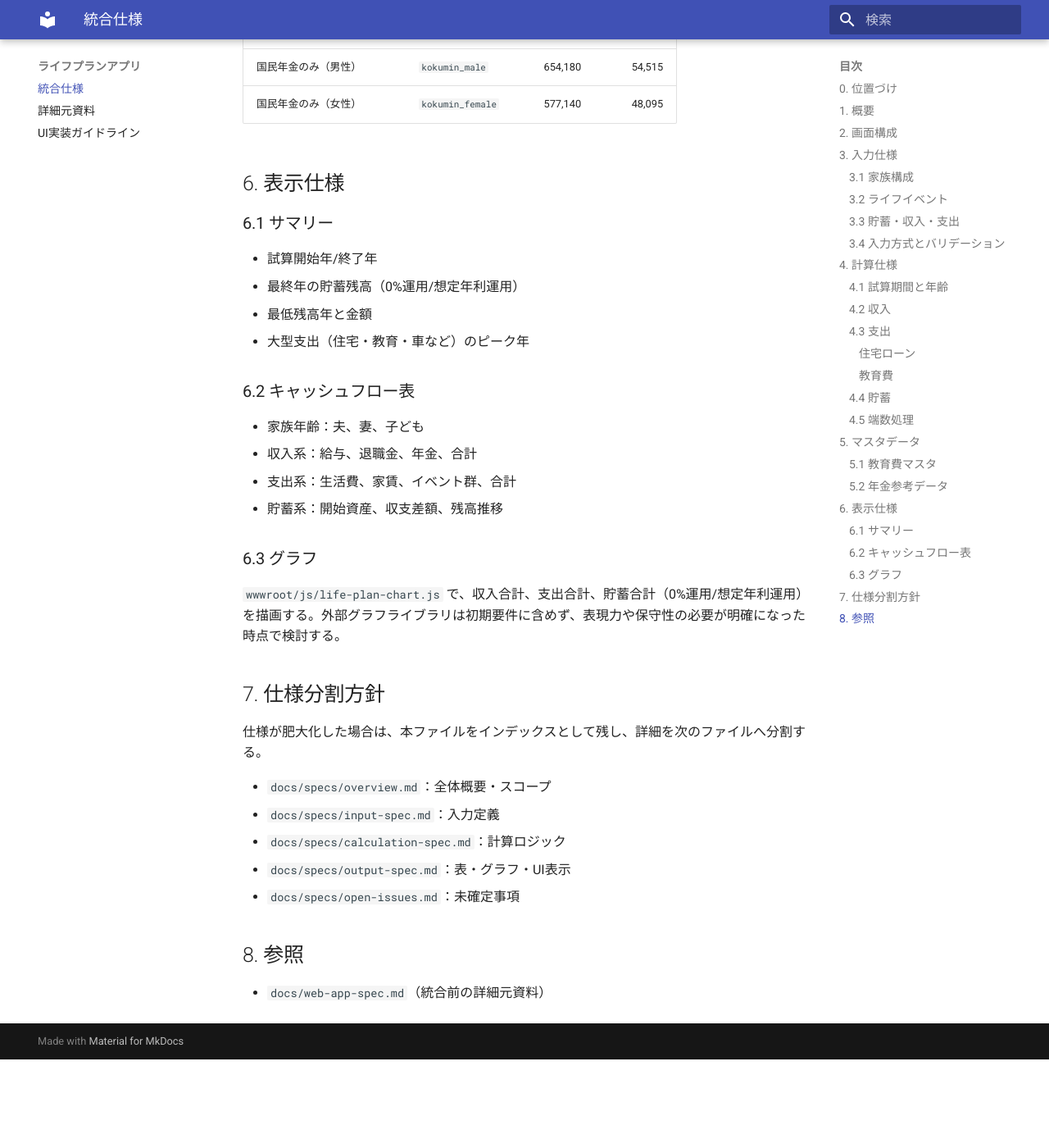
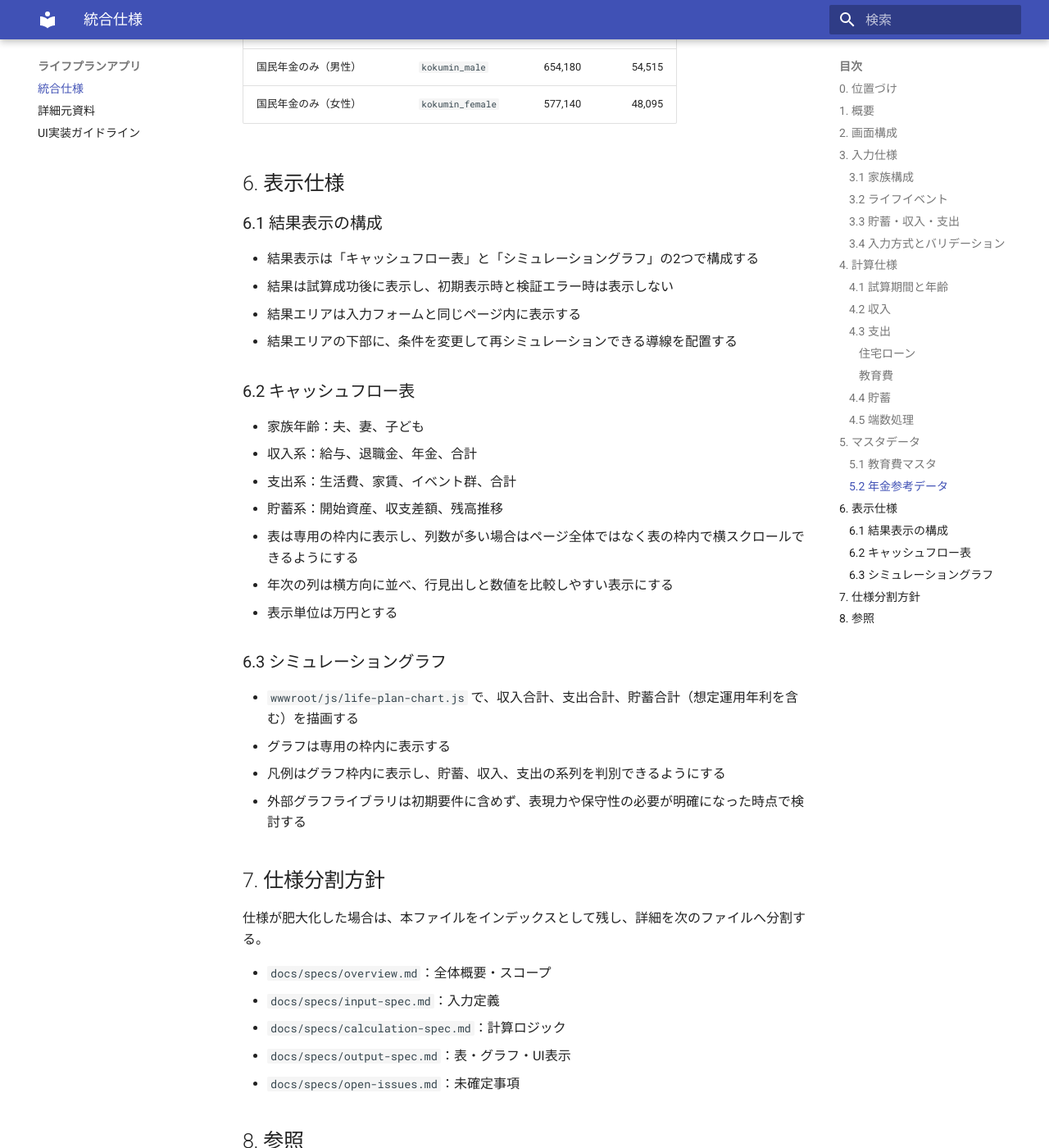
Before and after one commit to Kinagaki-525/LifePlan, an MkDocs documentation site: the page built from docs/index.md, in a window 1280 px wide and 1400 px high, scrolled down 4904 px. Shown: the whole window at 82% size. Built offline with MkDocs 1.6.1 and Material for MkDocs 9.7.7, drawn with Linux system fonts in a browser that asks for light colours; before the commit the page ends 6196 px from its top, so only the background shows below that; some of the changed text lies outside the part shown.

Commit message:
今後の仕様書を変更

```diff
--- a/docs/index.md
+++ b/docs/index.md
@@ -11,7 +11,7 @@
 - 対象：`Home/Index` の TOP ページと `LifePlan/Index` のシミュレーター画面
 - 利用前提：夫婦での利用。単身利用は対象外
 - 単位：入力は万円、内部計算は円、表示は万円
-- 出力：サマリー、年次キャッシュフロー表、貯蓄推移グラフ
+- 出力：キャッシュフロー表、シミュレーショングラフ
 - 期間：現在年から夫・妻の両方が100歳に到達する年まで
 - 対象外：保存、共有URL、PDF出力、メール登録、課金
 
@@ -19,7 +19,7 @@
 
 ## 2. 画面構成
 
-TOP ページにはライフプランシミュレーターへの遷移ボタンを表示する。シミュレーター画面では、入力エリアを家族構成、ライフイベント、収入、貯蓄、支出、シミュレーション実行ボタンの順で表示する。結果エリアは初期表示時にプレースホルダーを表示し、試算後にサマリー、年次キャッシュフロー表、貯蓄推移グラフの順で表示する。
+TOP ページにはライフプランシミュレーターへの遷移ボタンを表示する。シミュレーター画面では、入力エリアを家族構成、ライフイベント、収入、貯蓄、支出、シミュレーション実行ボタンの順で表示する。試算後は入力エリアの下に、キャッシュフロー表、シミュレーショングラフの順で結果を表示する。
 
 ## 3. 入力仕様
 
@@ -152,12 +152,12 @@ TOP ページにはライフプランシミュレーターへの遷移ボタン
 
 ## 6. 表示仕様
 
-### 6.1 サマリー
+### 6.1 結果表示の構成
 
-- 試算開始年/終了年
-- 最終年の貯蓄残高（0%運用/想定年利運用）
-- 最低残高年と金額
-- 大型支出（住宅・教育・車など）のピーク年
+- 結果表示は「キャッシュフロー表」と「シミュレーショングラフ」の2つで構成する
+- 結果は試算成功後に表示し、初期表示時と検証エラー時は表示しない
+- 結果エリアは入力フォームと同じページ内に表示する
+- 結果エリアの下部に、条件を変更して再シミュレーションできる導線を配置する
 
 ### 6.2 キャッシュフロー表
 
@@ -165,10 +165,16 @@ TOP ページにはライフプランシミュレーターへの遷移ボタン
 - 収入系：給与、退職金、年金、合計
 - 支出系：生活費、家賃、イベント群、合計
 - 貯蓄系：開始資産、収支差額、残高推移
+- 表は専用の枠内に表示し、列数が多い場合はページ全体ではなく表の枠内で横スクロールできるようにする
+- 年次の列は横方向に並べ、行見出しと数値を比較しやすい表示にする
+- 表示単位は万円とする
 
-### 6.3 グラフ
+### 6.3 シミュレーショングラフ
 
-`wwwroot/js/life-plan-chart.js` で、収入合計、支出合計、貯蓄合計（0%運用/想定年利運用）を描画する。外部グラフライブラリは初期要件に含めず、表現力や保守性の必要が明確になった時点で検討する。
+- `wwwroot/js/life-plan-chart.js` で、収入合計、支出合計、貯蓄合計（想定運用年利を含む）を描画する
+- グラフは専用の枠内に表示する
+- 凡例はグラフ枠内に表示し、貯蓄、収入、支出の系列を判別できるようにする
+- 外部グラフライブラリは初期要件に含めず、表現力や保守性の必要が明確になった時点で検討する
 
 ## 7. 仕様分割方針
 
```
Also changed, not shown: docs/implementation-plan.md (+32 -36 lines).
